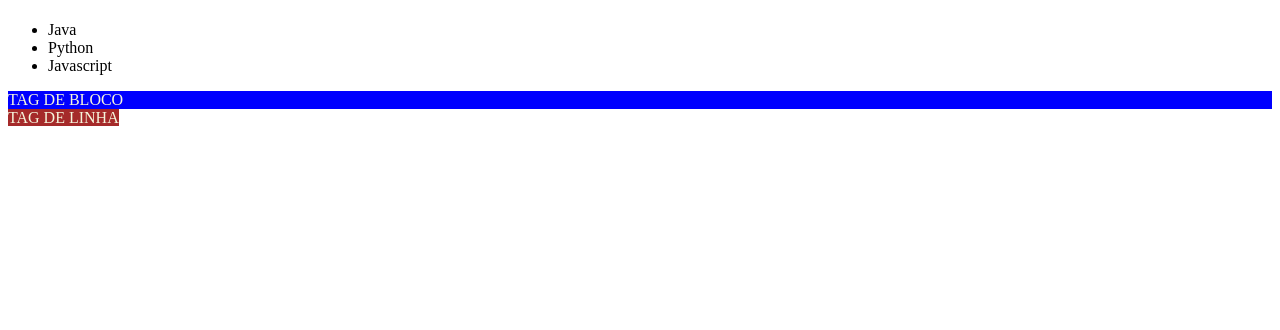
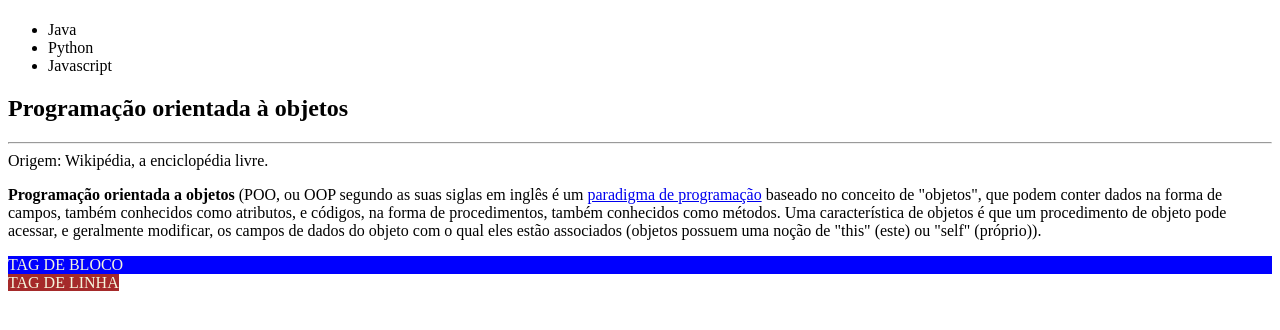
Before and after one commit to 1TDSVJ/exemplo-html, a plain HTML site: page index.html in a window 1280 px wide. Drawn offline with Linux system fonts and the light colour scheme.

Commit message:
Conteudo do wikipedia adicionado

```diff
--- a/index.html
+++ b/index.html
@@ -21,7 +21,14 @@
             </nav>
         </header>
 
-
+        <section>
+            <h2>Programação orientada à objetos</h2>
+            <hr>
+            <span>Origem: Wikipédia, a enciclopédia livre.</span>
+            <p>
+                <strong>Programação orientada a objetos</strong> (POO, ou OOP segundo as suas siglas em inglês é um <a href="https://pt.wikipedia.org/wiki/Paradigma_de_programa%C3%A7%C3%A3o" target="_blank">paradigma de programação</a> baseado no conceito de "objetos", que podem conter dados na forma de campos, também conhecidos como atributos, e códigos, na forma de procedimentos, também conhecidos como métodos. Uma característica de objetos é que um procedimento de objeto pode acessar, e geralmente modificar, os campos de dados do objeto com o qual eles estão associados (objetos possuem uma noção de "this" (este) ou "self" (próprio)).
+            </p>
+        </section>
 
         <div style="background-color:blue ; color:beige">TAG DE BLOCO
         </div>
```
